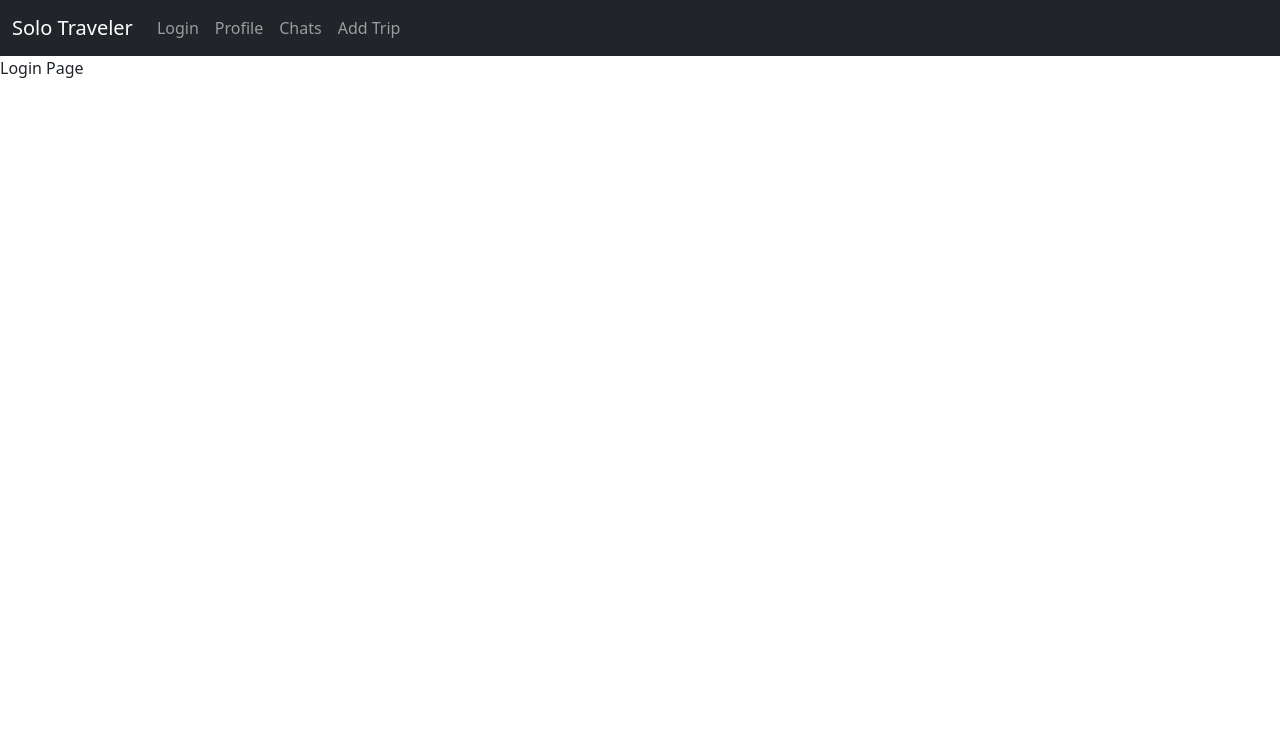
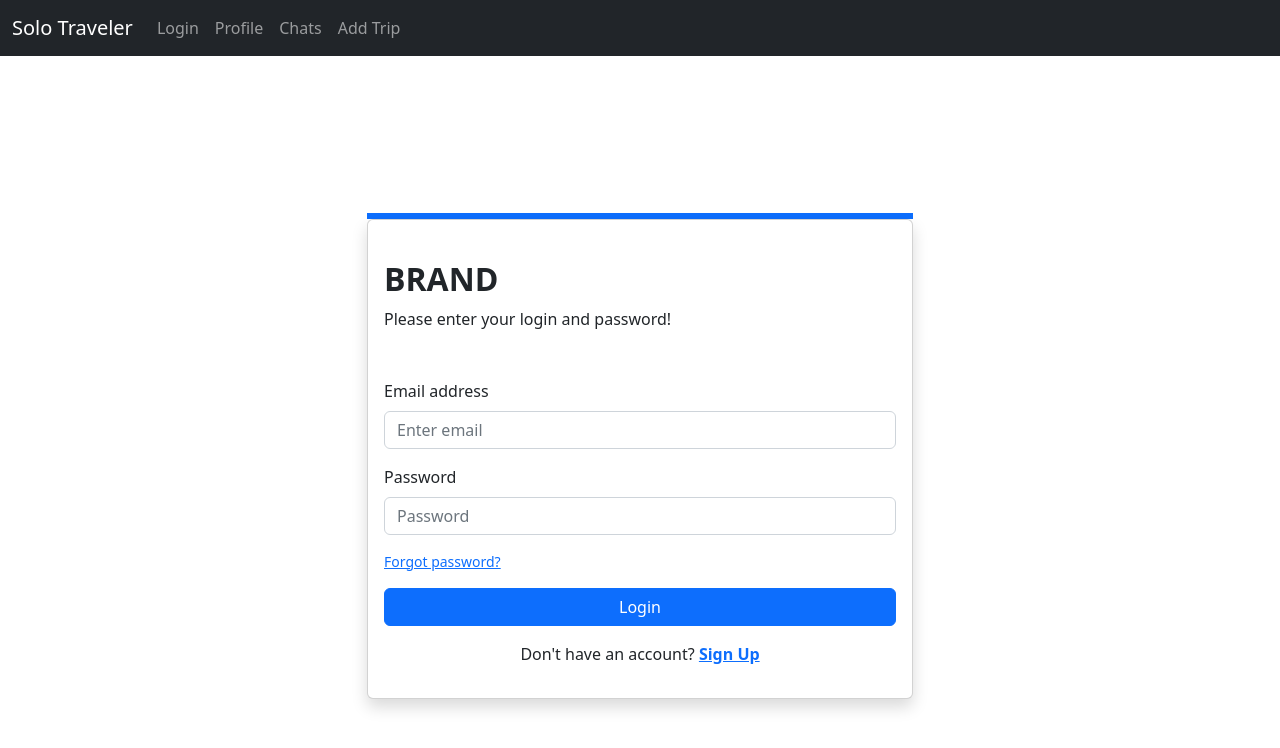
Before and after one commit to SSimonPhd/project3, a React (Create React App) app in the folder client/: page /chats in a window 1280 px wide. Shown: the top 748 px of the page. Built offline with nearby package versions, Linux system fonts and the light colour scheme.

Commit message:
Login form added

```diff
--- a/client/src/pages/Login.js
+++ b/client/src/pages/Login.js
@@ -1,6 +1,7 @@
 import React from 'react';
 import { useState } from 'react';
 import axios from 'axios';
+import { Col, Button, Row, Container, Card, Form } from "react-bootstrap";
 
 const projectID = 'c324e0ea-5ec2-4823-a4d1-46eea70540a8';
 
@@ -64,7 +65,66 @@
 		}
 	};
 
-	return <div>Login Page</div>;
+	return (
+		<div>
+		  <Container>
+			<Row className="vh-100 d-flex justify-content-center align-items-center">
+			  <Col md={8} lg={6} xs={12}>
+				<div className="border border-3 border-primary"></div>
+				<Card className="shadow">
+				  <Card.Body>
+					<div className="mb-3 mt-md-4">
+					  <h2 className="fw-bold mb-2 text-uppercase ">Brand</h2>
+					  <p className=" mb-5">Please enter your login and password!</p>
+					  <div className="mb-3">
+						<Form>
+						  <Form.Group className="mb-3" controlId="formBasicEmail">
+							<Form.Label className="text-center">
+							  Email address
+							</Form.Label>
+							<Form.Control type="email" placeholder="Enter email" />
+						  </Form.Group>
+
+						  <Form.Group
+							className="mb-3"
+							controlId="formBasicPassword"
+						  >
+							<Form.Label>Password</Form.Label>
+							<Form.Control type="password" placeholder="Password" />
+						  </Form.Group>
+						  <Form.Group
+							className="mb-3"
+							controlId="formBasicCheckbox"
+						  >
+							<p className="small">
+							  <a className="text-primary" href="#!">
+								Forgot password?
+							  </a>
+							</p>
+						  </Form.Group>
+						  <div className="d-grid">
+							<Button variant="primary" type="submit">
+							  Login
+							</Button>
+						  </div>
+						</Form>
+						<div className="mt-3">
+						  <p className="mb-0  text-center">
+							Don't have an account?{" "}
+							<a href="{''}" className="text-primary fw-bold">
+							  Sign Up
+							</a>
+						  </p>
+						</div>
+					  </div>
+					</div>
+				  </Card.Body>
+				</Card>
+			  </Col>
+			</Row>
+		  </Container>
+		</div>
+	  );
 };
 
 export default Login;
```
